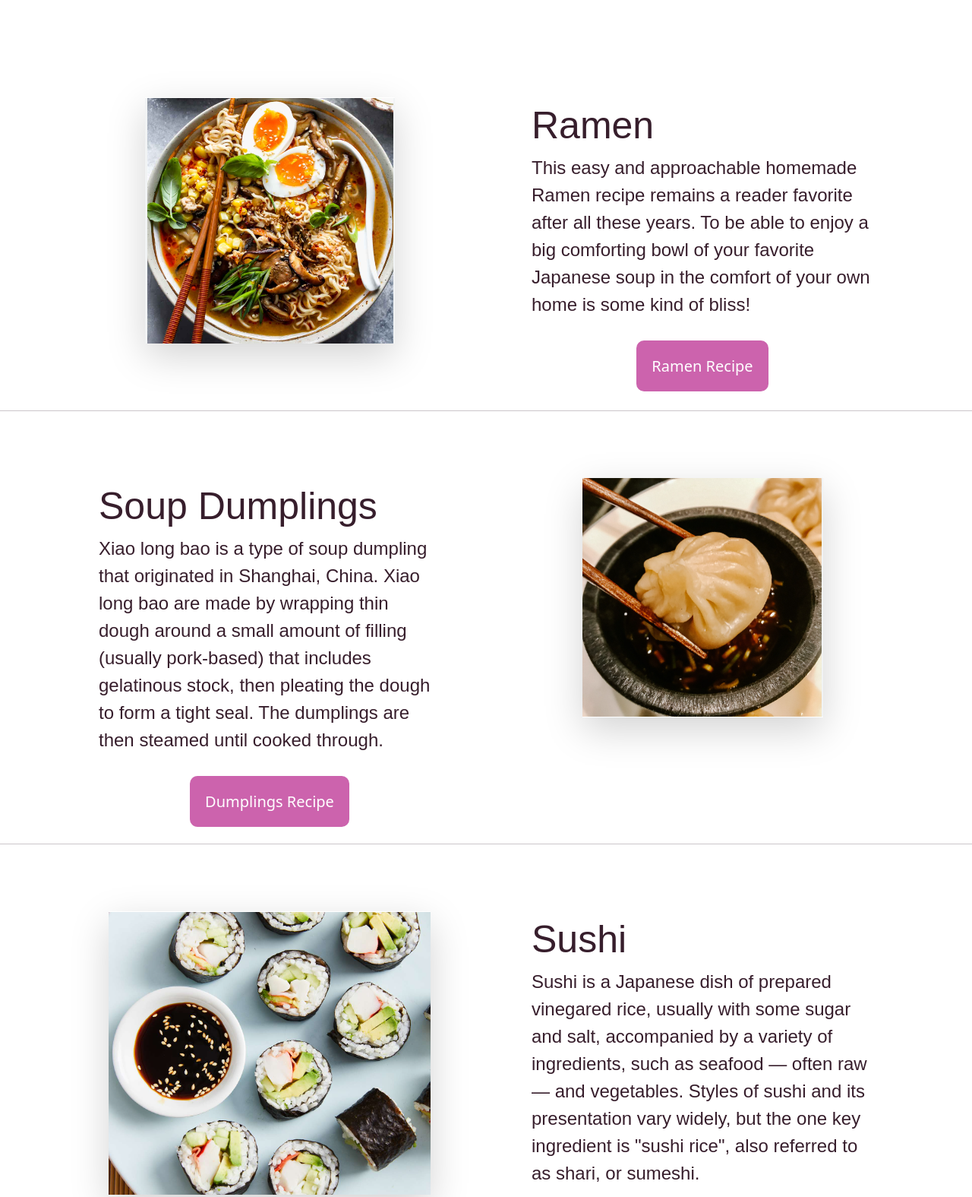
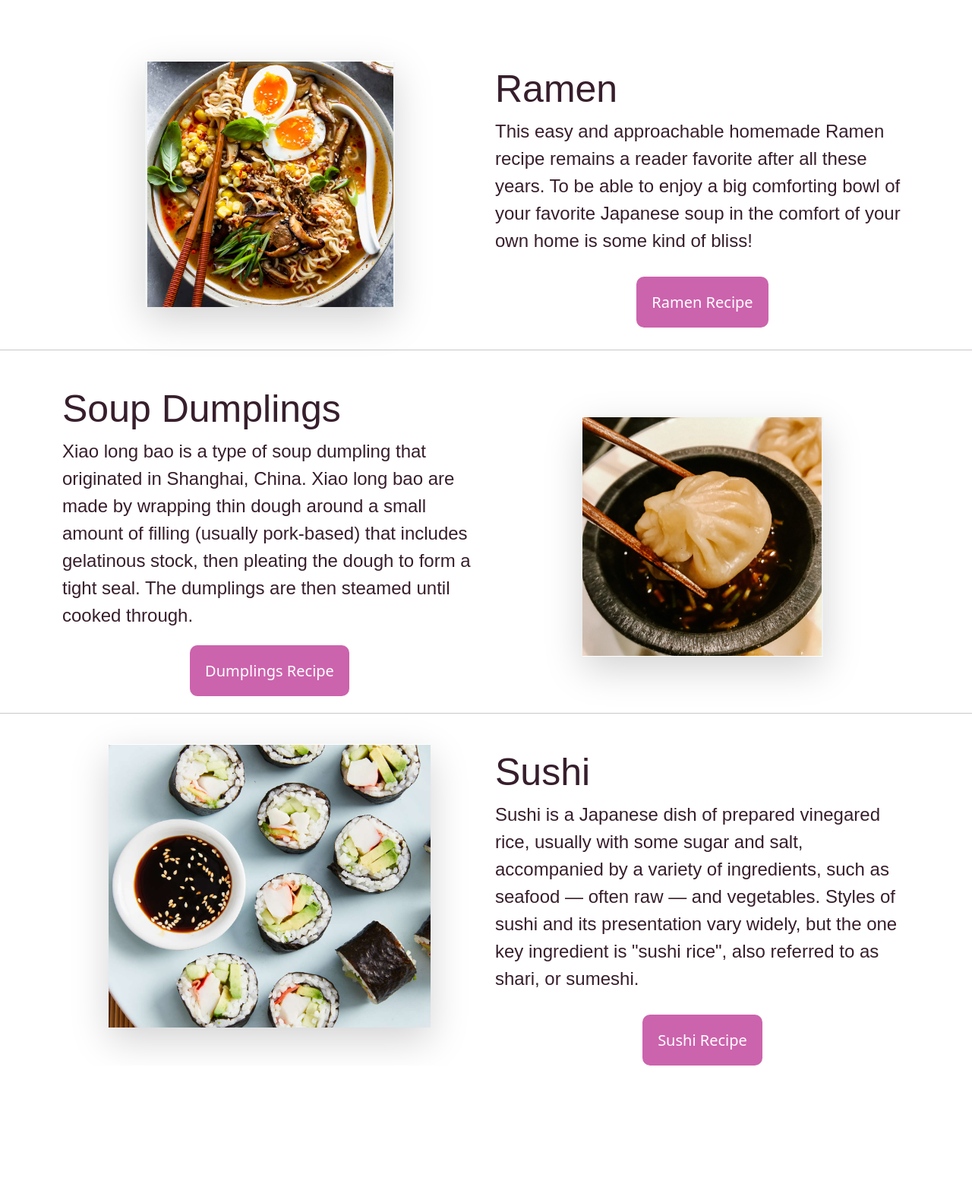
Before and after one commit to Zimone96/odin-recipes, a plain HTML site: page index.html in a window 1280 px wide. Shown: the part 1500-3075 px from the top of the page at 76% size. After the commit the page ends 2902 px from the top, so only its background shows below. Drawn offline with nearby package versions, Linux system fonts and the light colour scheme; a web font is replaced by a local one.

Commit message:
fixed homepage responsiveness, added titles to each page

```diff
--- a/index.html
+++ b/index.html
@@ -89,16 +89,16 @@
 
     <br />
     <br />
-    <div class="container">
+    <div class="container d-flex">
       <div class="row">
-        <div class="col-sm-6">
+        <div class="col-sm-6 mb-3">
           <img
-            class="img-fluid m-5 shadow-lg"
+            class="img-fluid shadow-lg"
             src="images/Screenshot 2023-10-12 151106.png"
           />
         </div>
         <div class="col-sm-6">
-          <p id="ramenP" class="m-5">
+          <p id="ramenP" class="mb-5">
             <span class="name">Ramen<br /></span>
             This easy and approachable homemade Ramen recipe remains a reader
             favorite after all these years. To be able to enjoy a big comforting
@@ -112,10 +112,10 @@
     <br />
     <hr />
     <br />
-    <div class="container">
+    <div class="container d-flex">
       <div class="row">
         <div class="col-sm-6">
-          <p id="dumpP" class="m-5">
+          <p id="dumpP" class="mb-3">
             <span class="name"> Soup Dumplings<br /></span>
             Xiao long bao is a type of soup dumpling that originated in
             Shanghai, China. Xiao long bao are made by wrapping thin dough
@@ -123,13 +123,14 @@
             gelatinous stock, then pleating the dough to form a tight seal. The
             dumplings are then steamed until cooked through.
           </p>
+          <br />
           <a class="dump-link" href="recipes/dumplings.html"
             >Dumplings Recipe</a
           >
         </div>
         <div class="col-sm-6">
           <img
-            class="img-fluid m-5 shadow-lg"
+            class="img-fluid shadow-lg mt-5"
             src="images/Screenshot 2023-10-12 152711.png"
           />
         </div>
@@ -138,16 +139,16 @@
     <br />
     <hr />
     <br />
-    <div class="container">
+    <div class="container d-flex">
       <div class="row">
-        <div class="col-sm-6">
+        <div class="col-sm-6 mb-5">
           <img
-            class="img-fluid m-5 shadow-lg"
+            class="img-fluid shadow-lg"
             src="images/Screenshot 2023-10-12 153830.png"
           />
         </div>
         <div class="col-sm-6">
-          <p id="sushiP" class="m-5">
+          <p id="sushiP" class="mb-5">
             <span class="name"> Sushi<br /></span>
             Sushi is a Japanese dish of prepared vinegared rice, usually with
             some sugar and salt, accompanied by a variety of ingredients, such
--- a/styles.css
+++ b/styles.css
@@ -199,7 +199,3 @@ p,li{
     font-family: sans-serif;
 
 }
-
-img{
-    vertical-align: center;
-}
```
Also changed, not shown: recipes/dumplings.html (+1 -1 lines), recipes/sushi.html (+1 -1 lines).
